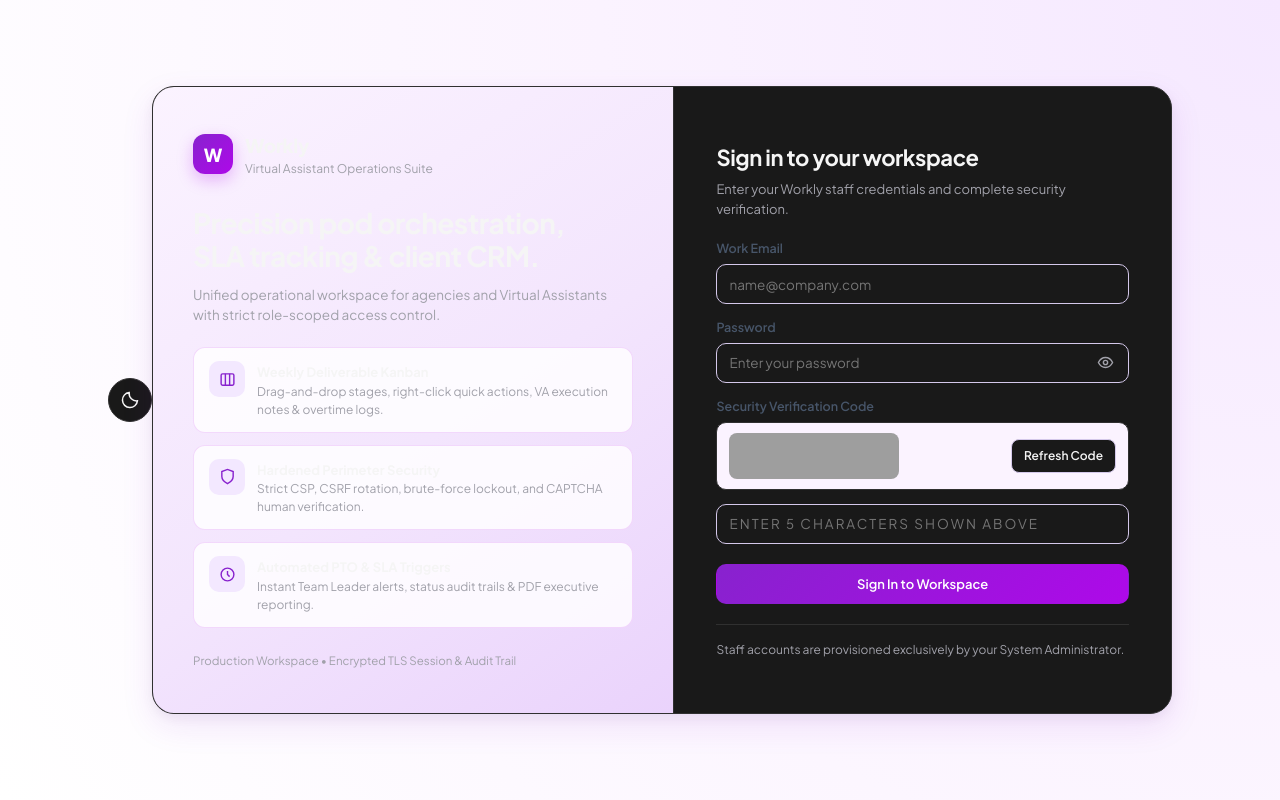
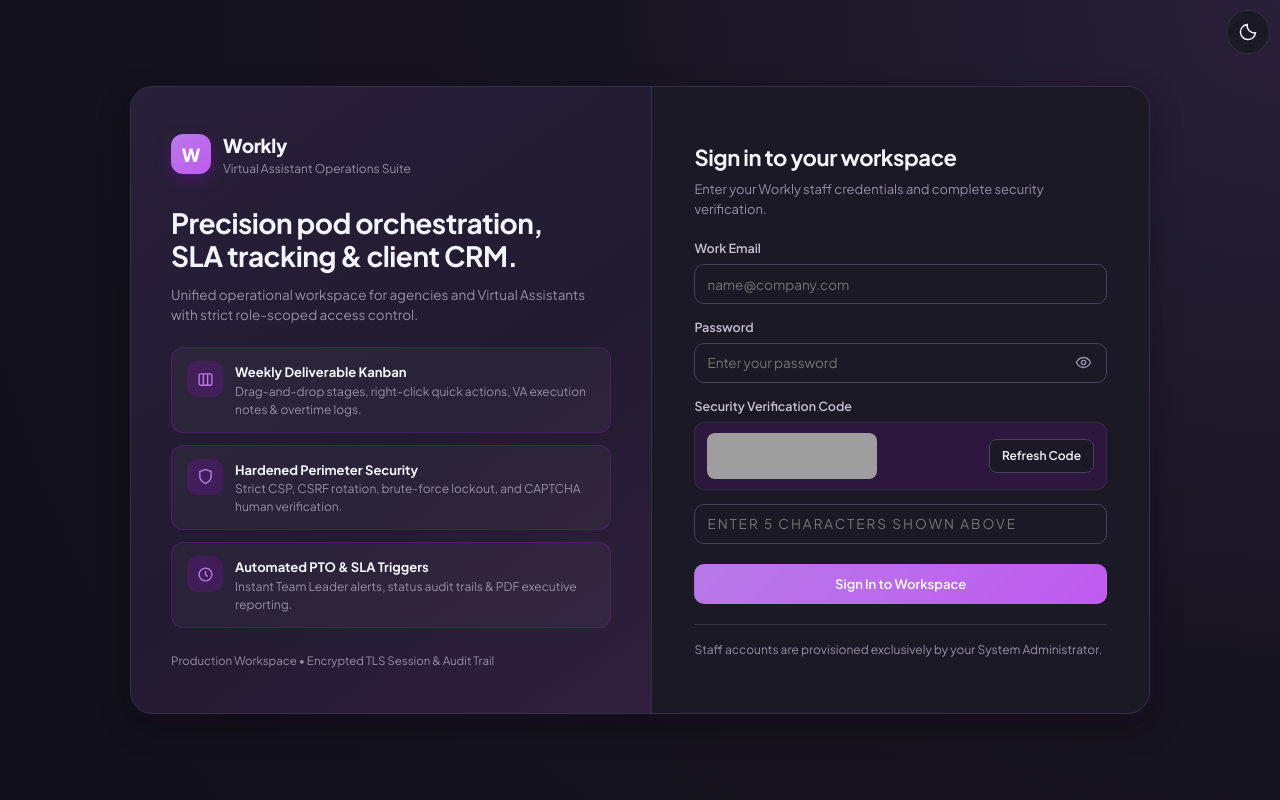
Before and after one commit to WorklyOPS/OPS, a PHP site: template views/auth/login.php in a window 1280 px wide. Run offline with PHP 8.4, Linux system fonts and the light colour scheme; the template is opened without the code that fills it, so the values that code supplies are empty; grey boxes are pictures that could not be loaded.

Commit message:
Version 1.0.6 - Theme Dark/Light mode full implements

```diff
--- a/assets/css/workly.css
+++ b/assets/css/workly.css
@@ -44,14 +44,136 @@
   --ease-spring: cubic-bezier(0.34, 1.56, 0.64, 1);
   --ease-arc: cubic-bezier(0.22, 1, 0.36, 1);
 }
+
+
 :root[data-theme="dark"] {
-    color-scheme: dark;
-    --bg: #101010;
-    --surface: #191919;
-    --ink: #f5f5f5;
-    --muted: #a1a1aa;
-    --border: #303030;
-    --brand-accent: #a99aff;
+  color-scheme: dark;
+
+  /* ── Brand · Workly Violet ── */
+  --brand-primary: #C05AF0;
+  --brand-secondary: #B77AE8;
+  --brand: #B77AE8;
+  --brand-hover: #CE91F5;
+  --brand-accent: #D19AFF;
+  --brand-tint: rgba(174, 9, 233, 0.12);
+  --brand-soft: rgba(174, 9, 233, 0.18);
+
+  /* ── Backgrounds & Surfaces ── */
+  --bg: #111019;
+  --surface: #1B1925;
+  --surface-alt: #242131;
+  --surface-neutral: #292735;
+
+  /* ── Borders ── */
+  --border: #353044;
+  --border-strong: #49405D;
+
+  /* ── Typography ── */
+  --ink: #F5F3FA;
+  --ink-soft: #C6C0D2;
+  --muted: #9690A5;
+  --text: #F5F3FA;
+
+  /* ── Semantic Colors ── */
+  --success: #34D399;
+  --success-soft: rgba(16, 185, 129, 0.13);
+
+  --warn: #FBBF24;
+  --warn-soft: rgba(245, 158, 11, 0.13);
+
+  --danger: #FB7185;
+  --danger-soft: rgba(239, 68, 68, 0.13);
+
+  --info: #60A5FA;
+  --info-soft: rgba(59, 130, 246, 0.13);
+
+  /* ── Shadows ── */
+  --shadow-xs: 0 1px 3px rgba(0, 0, 0, 0.20);
+
+  --shadow-sm:
+    0 2px 6px rgba(0, 0, 0, 0.22),
+    0 1px 2px rgba(0, 0, 0, 0.15);
+
+  --shadow-md:
+    0 12px 32px rgba(0, 0, 0, 0.30),
+    0 4px 12px rgba(174, 9, 233, 0.07);
+
+  --shadow-3d:
+    0 20px 44px rgba(0, 0, 0, 0.40),
+    0 6px 16px rgba(174, 9, 233, 0.12);
+
+  --shadow-drawer:
+    -14px 0 46px rgba(0, 0, 0, 0.40);
+}
+
+/* --------------------------------------------------------------------------
+   Options extra for Dark mode
+   -------------------------------------------------------------------------- */
+/* Dark theme component refinements */
+
+:root[data-theme="dark"] {
+  scrollbar-color: #49405D transparent;
+}
+
+:root[data-theme="dark"] ::-webkit-scrollbar-thumb {
+  background: #49405D;
+}
+
+:root[data-theme="dark"] ::-webkit-scrollbar-thumb:hover {
+  background: #68577F;
+}
+
+:root[data-theme="dark"] .topbar {
+  background: rgba(27, 25, 37, 0.92);
+}
+
+:root[data-theme="dark"] .nav-link.active {
+  background: rgba(174, 9, 233, 0.16);
+  color: #D19AFF;
+  border-color: rgba(174, 9, 233, 0.30);
+}
+
+:root[data-theme="dark"] .sidebar-alert-box {
+  border-color: rgba(174, 9, 233, 0.25);
+}
+
+:root[data-theme="dark"] .auth-body {
+  background: radial-gradient(
+    circle at top right,
+    #292039 0%,
+    #171421 45%,
+    #111019 100%
+  );
+}
+
+:root[data-theme="dark"] .auth-hero-pane {
+  background: linear-gradient(
+    145deg,
+    #292039 0%,
+    #211A30 55%,
+    #30203D 100%
+  );
+}
+
+:root[data-theme="dark"] .auth-pillar {
+  background: rgba(255, 255, 255, 0.04);
+  border-color: rgba(174, 9, 233, 0.22);
+}
+
+:root[data-theme="dark"] .table tbody tr:hover {
+  background: rgba(174, 9, 233, 0.07);
+}
+
+:root[data-theme="dark"] .input:hover,
+:root[data-theme="dark"] .select:hover,
+:root[data-theme="dark"] .textarea:hover {
+  background-color: var(--surface-alt);
+}
+
+:root[data-theme="dark"] input[type="date"],
+:root[data-theme="dark"] input[type="datetime-local"],
+:root[data-theme="dark"] input[type="month"] {
+  color-scheme: dark;
 }
 
 *, *::before, *::after {
--- a/views/auth/login.php
+++ b/views/auth/login.php
@@ -14,8 +14,8 @@
     <script src="https://challenges.cloudflare.com/turnstile/v0/api.js" async defer></script>
   <?php endif; ?>
 </head>
-<body class="auth-body">
-<!-- Button for theme Dark/Light mode  -->
+
+<div style="top: 10px; right: 10px; position: absolute;">
 <button class="theme-toggle" id="themeToggle">
     <svg id="themeIcon" viewBox="0 0 24 24"
           fill="none" stroke="currentColor"
@@ -24,6 +24,9 @@
         <path d="M12 2v2m0 16v2M4.93 4.93l1.42 1.42m11.3 11.3 1.42 1.42M2 12h2m16 0h2M4.93 19.07l1.42-1.42m11.3-11.3 1.42-1.42"/>
     </svg>
 </button>
+</div>
+
+<body class="auth-body">
   <main class="auth-split">
     <section class="auth-hero-pane">
       <div>
```
